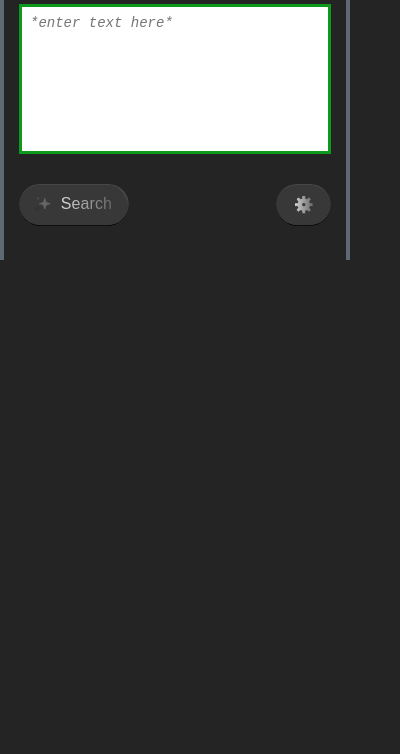
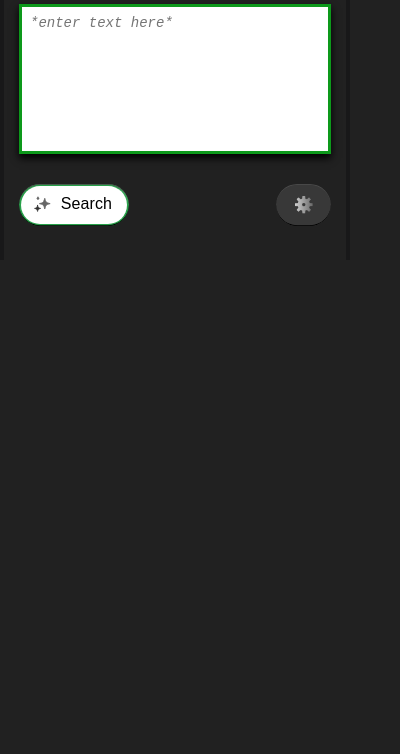
Before and after one commit to vilmenayjatwit/verifyit-extension, a browser extension: page popup.html in a window 400 px wide. Shown: the part 90-844 px from the top of the page. Drawn offline with Linux system fonts and the light colour scheme.

Commit message:
fixed UI scaling and colors

```diff
--- a/popup.css
+++ b/popup.css
@@ -5,7 +5,7 @@ html, body {
   margin: 0;
   padding: 0;
   font-family: Georgia, serif;
-  background-color: #242425;
+  background-color: #212121;
   width: 350px;
   height: 350px;
   overflow: hidden;
@@ -14,7 +14,7 @@ html, body {
 
 .popup-container {
   padding: 15px;
-  border: 4px solid #5f6974;
+  border: 4px solid #181819;
   height: 100%;
   display: flex;
   flex-direction: column;
@@ -46,6 +46,7 @@ textarea {
   border: 3px solid #0d991b;
   resize: none;
   box-sizing: border-box;
+  box-shadow: 0 4px 8px rgba(0, 0, 0, 1);
 }
 
 .footer { margin-top: 10px; display: flex; justify-content: space-between; align-items: center; }
@@ -99,7 +100,7 @@ textarea {
   border-radius: 100px;
   position: relative;
   box-shadow:
-    0 0 calc(var(--active)*4em) calc(var(--active)*2em) hsl(var(--hue) 60% 55% / 0.75),
+    0 0 calc(var(--active)*1em) calc(var(--active)*0.5em) hsl(var(--hue) 60% 55% / 0.75),
     0 0.05em 0 0 hsl(var(--hue) calc(var(--active)*40%) calc((var(--active)*50%) + 30%)) inset,
     0 -0.05em 0 0 hsl(var(--hue) calc(var(--active)*40%) calc(var(--active)*60%)) inset;
   transition: box-shadow var(--transition), scale var(--transition), background var(--transition);
@@ -201,3 +202,16 @@ textarea {
   /* strip out all color + bump brightness */
   filter: saturate(0%) brightness(1.0);
 }
+
+/* only for the Search button (not Settings) */
+#submitBtn:not(:hover):not(:focus-visible) {
+  background: rgb(40, 160, 74);
+}
+#submitBtn:not(:hover):not(:focus-visible) .backdrop {
+  background: white;
+}
+/* optional: ensure the text is readable on white */
+#submitBtn:not(:hover):not(:focus-visible) .text {
+  background: none;
+  color: black;
+}
```
